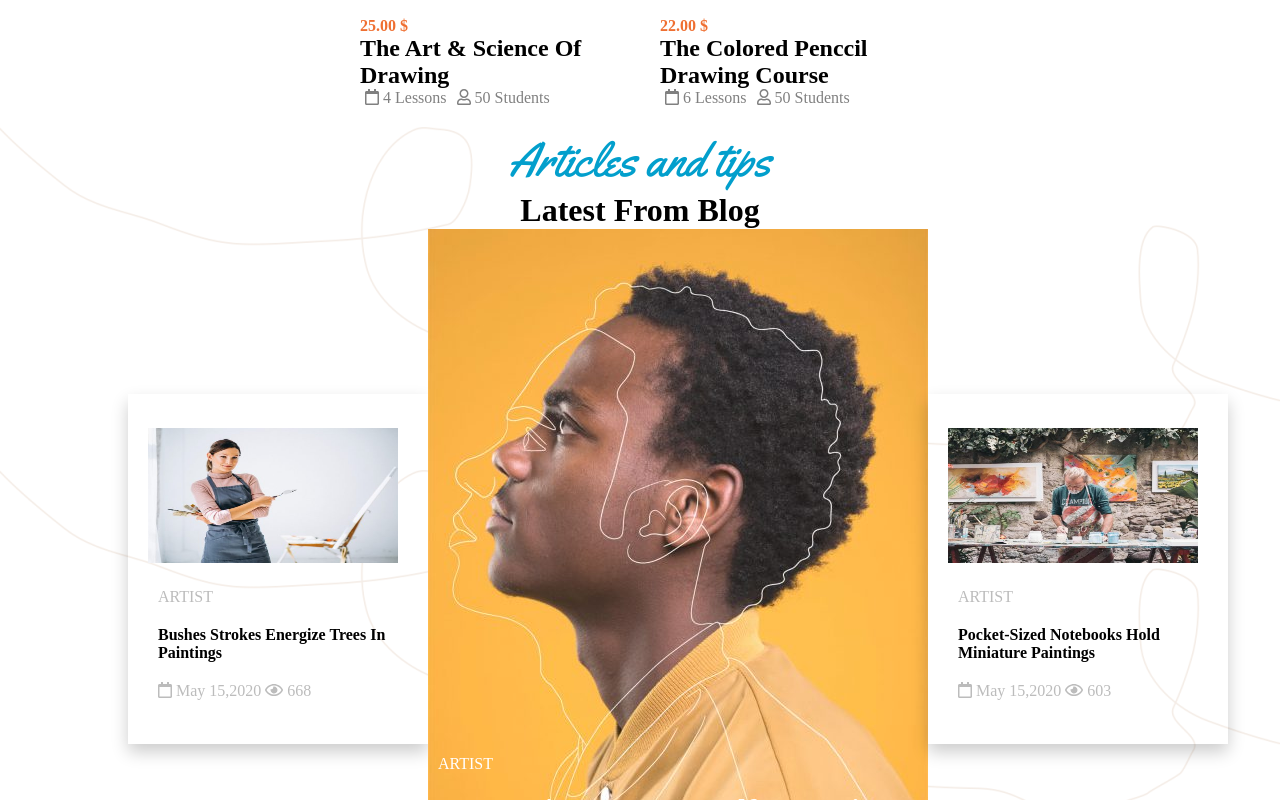
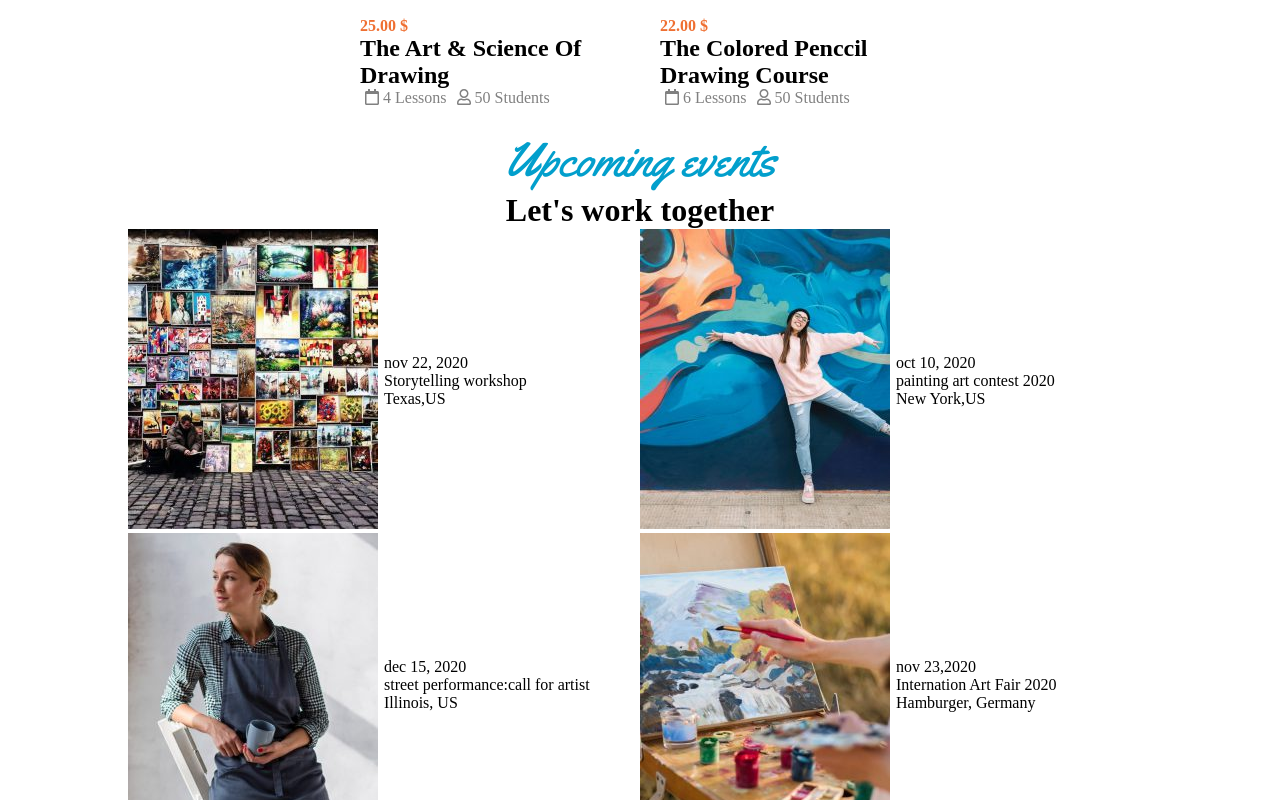
Before and after one commit to bizon-dot/proj-html-vuejs, a Vue app: page / in a window 1280 px wide. Shown: the part 2400-3200 px from the top of the page. Built offline with nearby package versions, Linux system fonts and the light colour scheme.

Commit message:
Sezione eventi

```diff
--- a/src/App.vue
+++ b/src/App.vue
@@ -6,6 +6,7 @@
     <ServiceCoaching />
     <Testimonials />
     <Courses />
+    <Events />
     <Blog />
     <CallToActions />
 
@@ -22,6 +23,9 @@ import CallToActions from './components/CallToActions.vue';
 import Testimonials from './components/Testimonials.vue';
 import Courses from './components/Courses.vue';
 import Blog from './components/Blog.vue';
+
+import Events from './components/Events.vue';
+
 import Footer from './components/Footer.vue';
 
 
@@ -35,6 +39,7 @@ export default {
     Testimonials,
     Courses,
     Blog,
+    Events,
     Footer
   }
 }
--- /dev/null
+++ b/src/components/Events.vue
@@ -0,0 +1,75 @@
+<template>
+  <div class="container events">
+     <div class="header">
+      <div class="handwriting">
+        Upcoming events
+      </div>
+      <h1>
+        Let's work together
+      </h1>
+    </div>
+     <div class="container-cards">
+        <ul class="cards">
+          <li v-for="(event,index) in events" :key="index">
+            <div class="row">
+              <div class="col img">
+                   <img class="img-fluid mb-3" :src="require(`@/${event.path}`)" :alt="event.title">
+              </div>
+               <div class="col">
+                 <p> {{event.date}} </p>
+                 <p> {{event.title}} </p>
+                 <p> {{event.location}} </p>
+              </div>
+
+
+            </div>
+          </li>
+
+        </ul>
+
+      </div>
+
+  </div>
+</template>
+
+<script>
+import events from "../assets/data/data-events.js";
+
+export default {
+  name: 'Events',
+  data(){
+    return{
+      events:events,
+    }
+  }
+
+}
+</script>
+
+<!-- Add "scoped" attribute to limit CSS to this component only -->
+<style scoped lang="scss">
+
+.container-cards{
+  .cards{
+      display: flex;
+      flex-direction: row;
+      flex-wrap: wrap;
+      justify-content: center;
+      align-items: center;
+  }
+  li{
+    list-style: none;
+    flex-basis: 50%;
+  }
+}
+.row{
+  display: flex;
+  justify-content: center;
+  align-items: center;
+
+  .col{
+    flex:50%;
+  }
+}
+
+</style>
```
